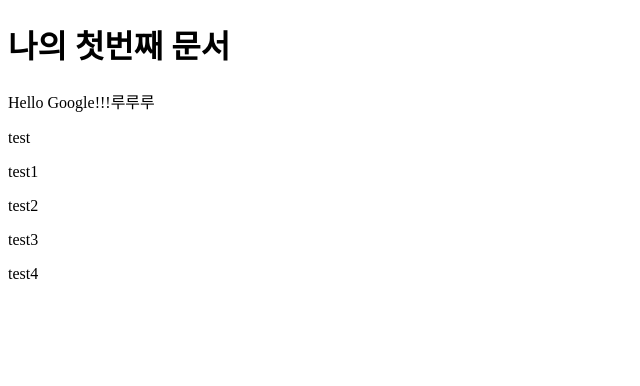
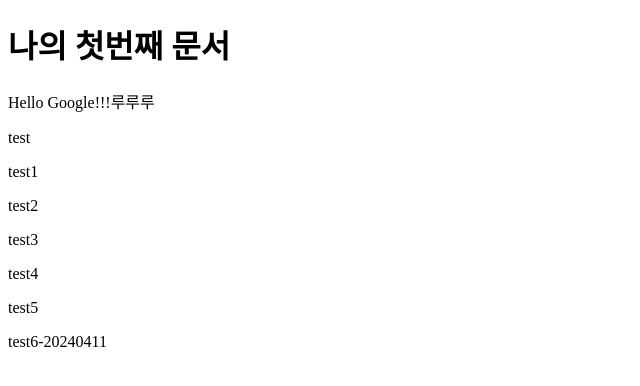
Before and after one commit to sgkim115/test, a plain HTML site: page index.html in a window 1280 px wide. Shown: the whole page, without its empty margins (0-640 px from the left). Drawn offline with Linux system fonts and the light colour scheme.

Commit message:
feat: fifth commit

```diff
--- a/index.html
+++ b/index.html
@@ -13,5 +13,7 @@
     <p>test2</p>
     <p>test3</p>
     <p>test4</p>
+    <p>test5</p>
+    <p>test6-20240411</p>
 </body>
 </html>
```
